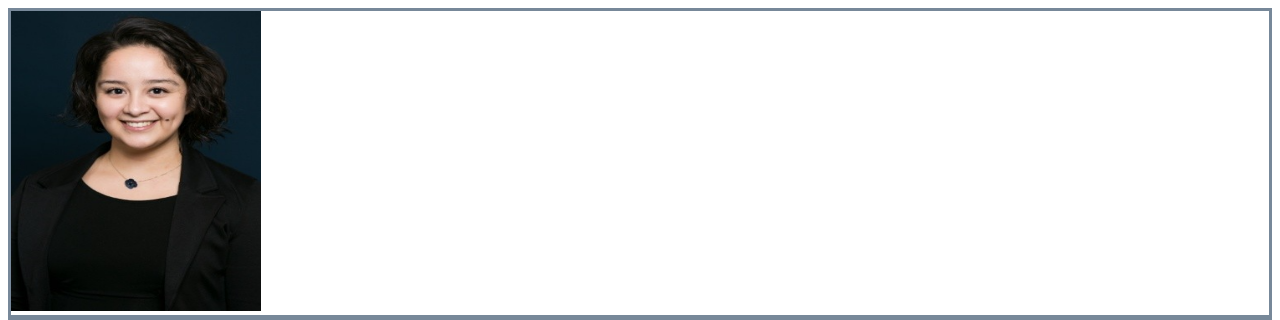
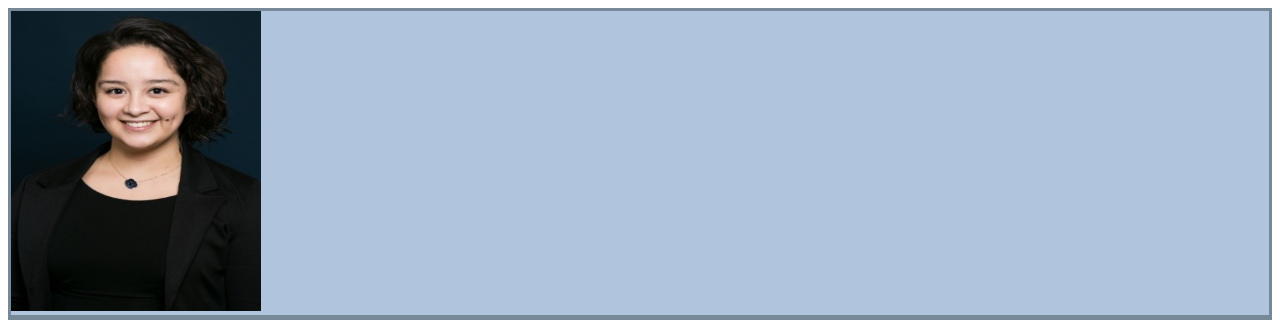
Before and after one commit to avalencia0512/WebRoot, a plain HTML site: page index.html in a window 1280 px wide. Shown: the top 320 px of the page. Drawn offline with Linux system fonts and the light colour scheme.

Commit message:
css changes pt 2

```diff
--- a/css/style.css
+++ b/css/style.css
@@ -1,11 +1,5 @@
-.pic {
-    align-content: center;
-    border: solid;
-    border-color: lightslategray;
-}
-
-.bodycontent {
+div {
     background-color: lightsteelblue;
     border: solid;
-    border-color: lightslategray;
+    border-color: lightslategrey;
 }
```
